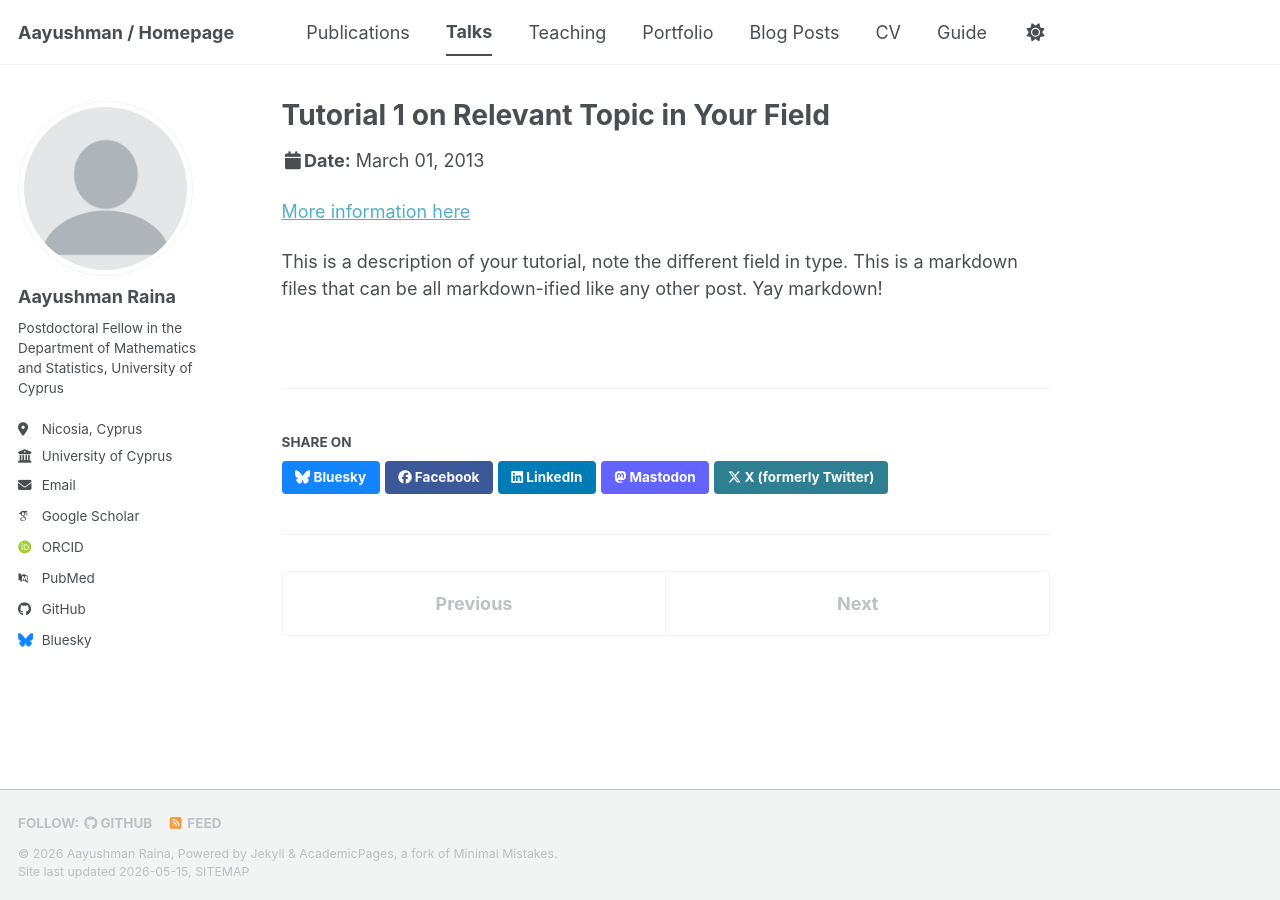
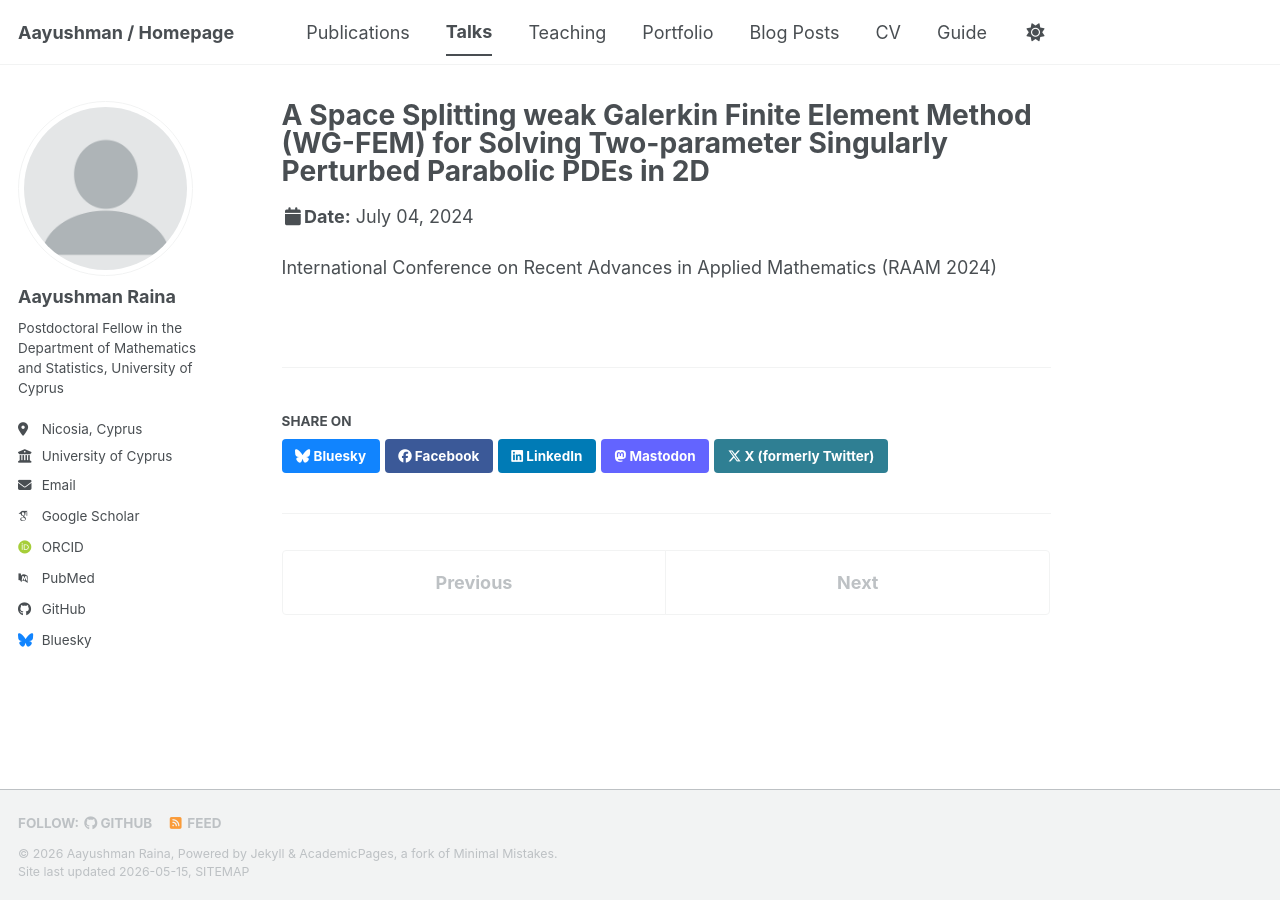
Before and after one commit to Aayushman5/Aayushman5.github.io, a Jekyll site: the page built from _talks/2013-03-01-tutorial-1.md, in a window 1280 px wide. Built offline with Jekyll 4.4.1, drawn with Linux system fonts in a browser that asks for light colours; some web fonts are replaced; a script bundle is joined from its source files by our own code; library files that are not in the unit come from our copies.

Commit message:
Update 2013-03-01-tutorial-1.md

```diff
--- a/_talks/2013-03-01-tutorial-1.md
+++ b/_talks/2013-03-01-tutorial-1.md
@@ -1,13 +1,11 @@
 ---
-title: "Tutorial 1 on Relevant Topic in Your Field"
+title: "A Space Splitting weak Galerkin Finite Element Method (WG-FEM) for Solving Two-parameter Singularly Perturbed Parabolic PDEs in 2D"
 collection: talks
-type: "Tutorial"
+type: "Talk"
 permalink: /talks/2013-03-01-tutorial-1
-venue: "UC-Berkeley Institute for Testing Science"
-date: 2013-03-01
-location: "Berkeley, CA, USA"
+venue: "Department of Mathematical Sciences, IIT (BHU) Varanasi"
+date: 2024-07-04
+location: "Varanasi, Uttar Pradesh, India"
 ---
 
-[More information here](http://exampleurl.com)
-
-This is a description of your tutorial, note the different field in type. This is a markdown files that can be all markdown-ified like any other post. Yay markdown!
+International Conference on Recent Advances in Applied Mathematics (RAAM 2024)
```
